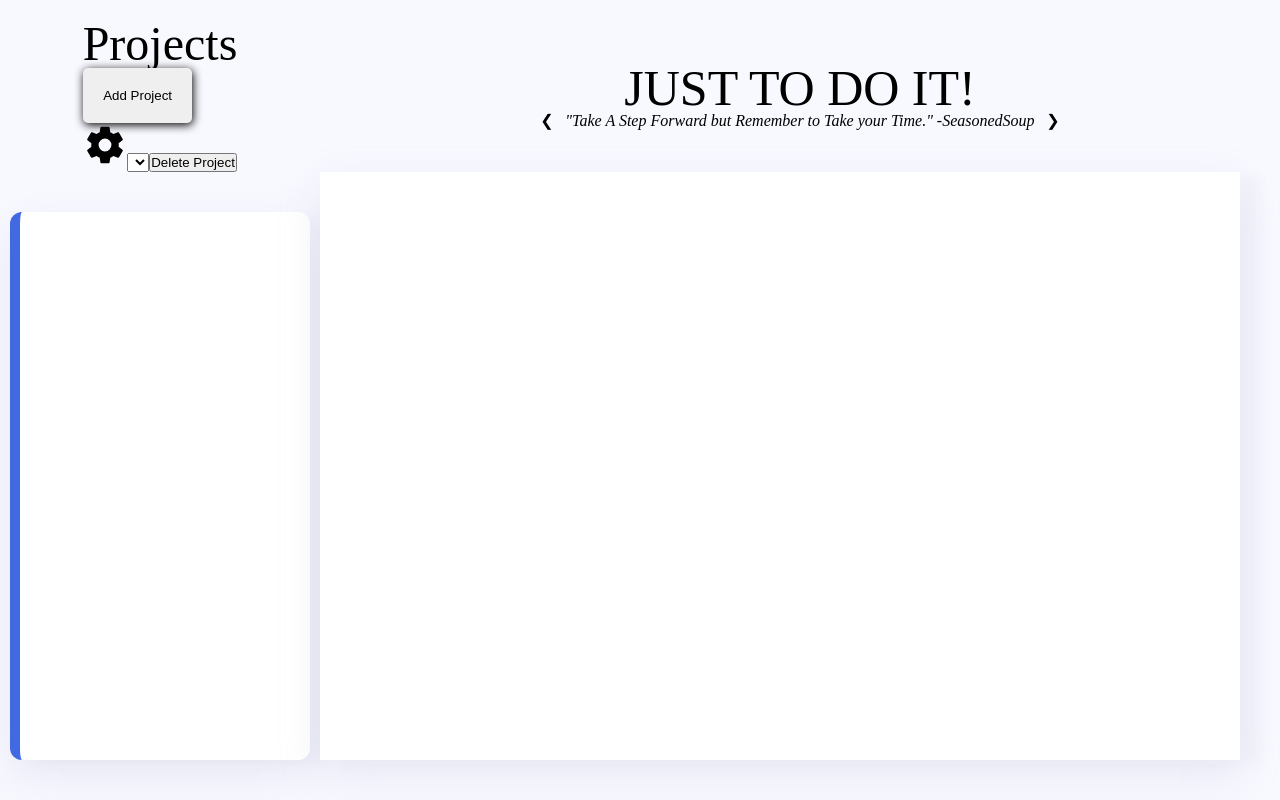
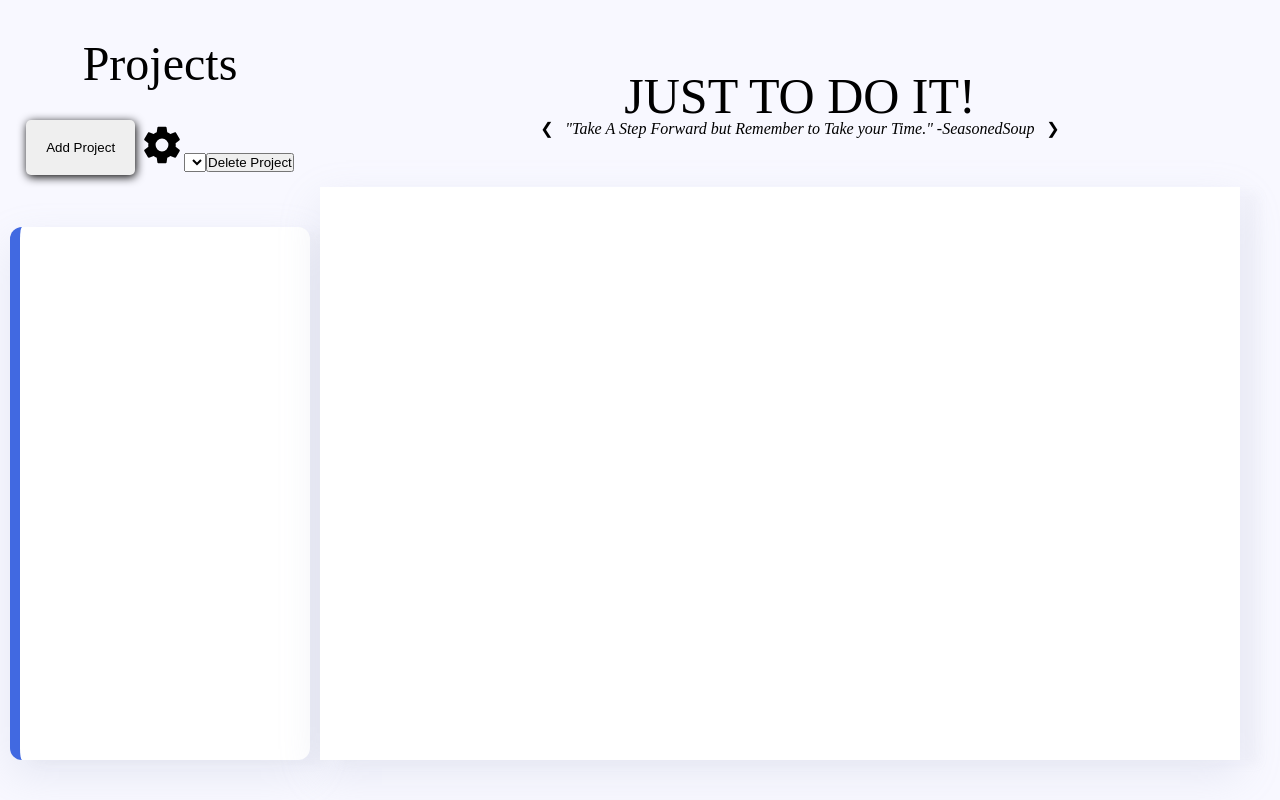
Before and after one commit to SeasonedSoup/TodoList, a website built with webpack: page src/template.html in a window 1280 px wide. Built offline with nearby package versions, Linux system fonts and the light colour scheme.

Commit message:
Improve Position on projectTitle

```diff
--- a/src/modules/displayProject.js
+++ b/src/modules/displayProject.js
@@ -59,7 +59,7 @@
     const removeProjectDropdown = document.createElement("img");
     removeProjectDropdown.src = cogImg;
     removeProjectDropdown.alt = 'Cog';
-    removeProjectDropdown.classList.add('logos');
+    removeProjectDropdown.classList.add('logos', 'cog');
 
     const dropdown = document.createElement("select");
     dropdown.classList.add("dropdown", "hidden");
--- a/src/styles.css
+++ b/src/styles.css
@@ -19,6 +19,14 @@
   box-shadow: 1px 2px 10px black;
 }
 
+.buttons {
+  display: flex;
+  justify-content: center;
+  align-items: center;
+  margin-top: 20px;
+  padding: 12px;
+  gap: 5px;
+}
 .main-container {
   background-color: ghostwhite;
   height: 100%;
@@ -35,6 +43,7 @@
   flex-direction: column;
   justify-content: center;
   align-items: center;
+  margin-top: 20px;
 }
 
 .text-title {
@@ -43,6 +52,10 @@
 .paraTitle {
   font-weight: lighter;
   font-size: 3rem;
+}
+
+.cog {
+  left: 400px;
 }
 
 .main-title {
```
